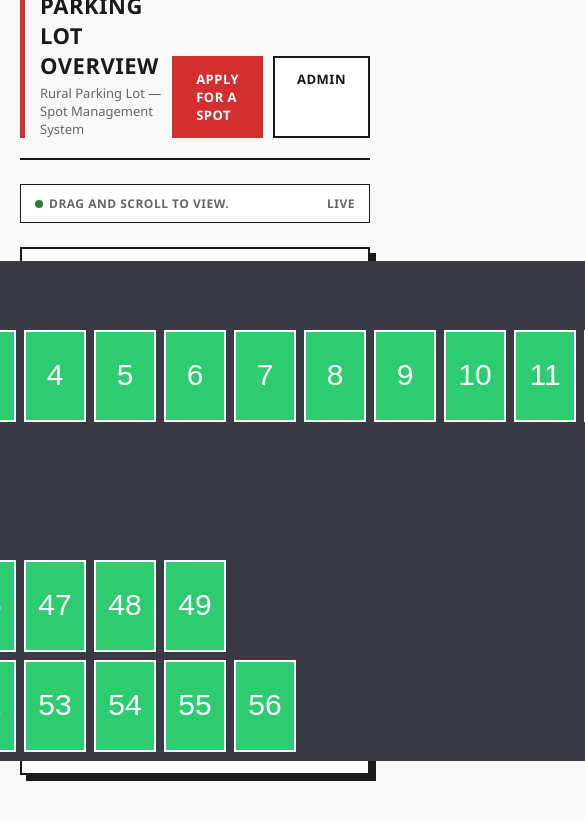
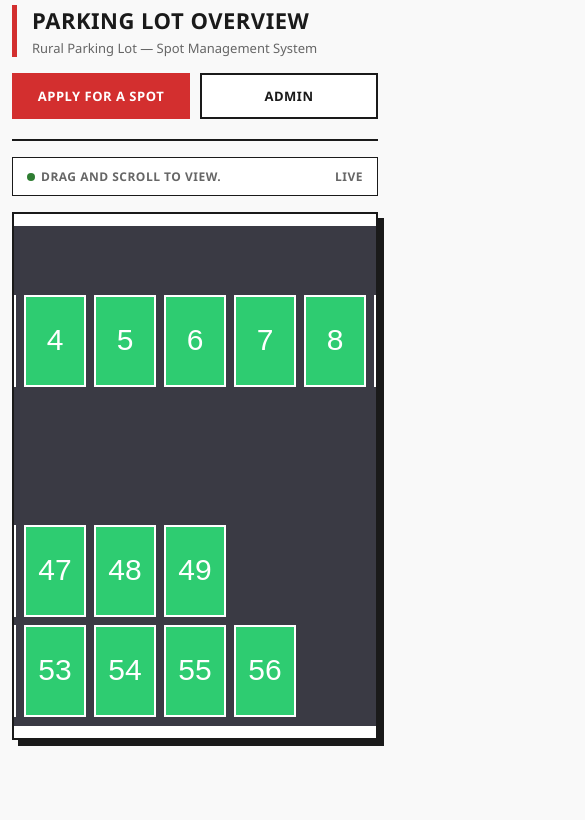
Before and after one commit to samwheatley17/ruralparkinglot, a plain HTML site: page index.html in a window 390 px wide. Shown: the part 50-870 px from the top of the page, 585 px wide, since content can reach past the window. After the commit the page ends 844 px from the top, so only its background shows below. Drawn offline with Linux system fonts and the light colour scheme; no server answers.

Commit message:
fixed map size on mobile

```diff
--- a/index.html
+++ b/index.html
@@ -142,6 +142,40 @@
         cursor: pointer;
         touch-action: none;
       }
+
+      .canvas-container {
+  overflow-x: auto;
+  -webkit-overflow-scrolling: touch;
+      }
+
+      canvas {
+        max-width: none; /* prevent canvas from being squished */
+      }
+
+      @media (max-width: 600px) {
+        .site-header {
+          flex-direction: column;
+          align-items: flex-start;
+          gap: 16px;
+        }
+
+        .header-buttons {
+          width: 100%;
+        }
+
+        .btn {
+          flex: 1;
+          text-align: center;
+        }
+
+        body {
+          padding: 20px 12px;
+        }
+
+        .page-wrapper {
+          gap: 16px;
+        }
+      }
     </style>
   </head>
   <body>
```
